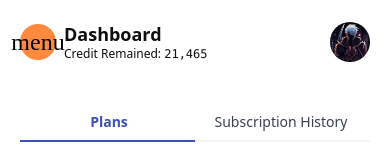
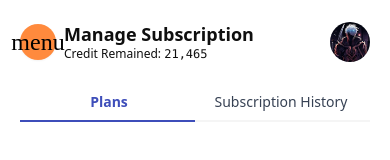
Before and after one commit to Editdeckpro/EDP, a Next.js app: page /subscription in a window 390 px wide. Shown: the top 160 px of the page. Built offline with nearby package versions, Linux system fonts and the light colour scheme; a web font is replaced by a local one.

Commit message:
Made the header title dynamic - 2

```diff
--- a/src/app/(dashboard)/layout.tsx
+++ b/src/app/(dashboard)/layout.tsx
@@ -10,7 +10,7 @@ const Layout: FC<LayoutProps> = ({ children }) => {
     <main className="flex relative flex-col lg:flex-row">
       <div className="hidden lg:block bg-[#3E4EBA]/30 absolute top-0 left-0 w-52 h-52 rounded-full blur-3xl -z-10" />
       <div className="hidden lg:block bg-[#FF8A3D]/30 absolute bottom-0 left-0 w-52 h-52 rounded-full blur-3xl -z-10" />
-      <section className="p-5 lg:pr-0 min-w-1/4 ">
+      <section className="hidden lg:block p-5 lg:pr-0 min-w-1/4 ">
         <Sidebar />
       </section>
       <section className="p-5 space-y-5  w-full">
--- a/src/components/layout/header.tsx
+++ b/src/components/layout/header.tsx
@@ -6,6 +6,7 @@ import GIcon from "../g-icon";
 import Link from "next/link";
 import { usePathname } from "next/navigation";
 import { sidebarSections } from "./sidebar-content";
+import { MobileNavSheet } from "./sidebar";
 
 export default function DashboardHeader() {
   const pathname = usePathname();
@@ -17,6 +18,7 @@ export default function DashboardHeader() {
   const title = activeLink?.text ?? "Dashboard";
 
   return (
+    <>
       <header className="hidden justify-between lg:flex items-center">
         <h1 className="text-lg font-bold">{title}</h1>
         <div className="flex items-center gap-2">
@@ -26,7 +28,9 @@ export default function DashboardHeader() {
               <GIcon name="toll" />
             </div>
             <div className="text-xs">
-            <div className="leading-tight text-gray-600">Credits Remained</div>
+              <div className="leading-tight text-gray-600">
+                Credits Remained
+              </div>
               <div className="font-semibold text-xs leading-tight text-primary">
                 21,465
               </div>
@@ -48,5 +52,26 @@ export default function DashboardHeader() {
           </Link>
         </div>
       </header>
+      <header className="lg:hidden block">
+        <nav className=" flex items-center gap-2 justify-between">
+          <div className="flex gap-2 items-center">
+            <MobileNavSheet />
+            <div className="-space-y-2">
+              <h1 className="font-bold text-lg ">{title}</h1>
+              <span className="text-xs ">
+                Credit Remained: <samp>21,465</samp>
+              </span>
+            </div>
+          </div>
+          <Image
+            src="/images/pfp.jpg"
+            width={40}
+            height={40}
+            alt="pfp image"
+            className="rounded-full"
+          />
+        </nav>
+      </header>
+    </>
   );
 }
--- a/src/components/layout/sidebar.tsx
+++ b/src/components/layout/sidebar.tsx
@@ -1,8 +1,4 @@
 "use client";
-import Image from "next/image";
-import GIcon from "../g-icon";
-import { Button } from "../ui/button";
-import SidebarContent from "./sidebar-content";
 import {
   Sheet,
   SheetContent,
@@ -11,41 +7,25 @@ import {
   SheetTitle,
   SheetTrigger,
 } from "@/components/ui/sheet";
+import { usePathname } from "next/navigation";
 import { useEffect, useState } from "react";
-import { usePathname } from "next/navigation";
+import GIcon from "../g-icon";
+import { Button } from "../ui/button";
+import SidebarContent from "./sidebar-content";
 
 const Sidebar = ({}) => {
   return (
     <>
-      <aside className="hidden lg:block p-5 bg-white border w-full rounded-3xl min-h-dvh space-y-5 text-sm text-gray-700 font-medium">
+      <aside className="p-5 bg-white border w-full rounded-3xl min-h-dvh space-y-5 text-sm text-gray-700 font-medium">
         <SidebarContent />
       </aside>
-      <header className="lg:hidden block">
-        <nav className=" flex items-center gap-2 justify-between">
-          <div className="flex gap-2 items-center">
-            <MobileNavSheet />
-            <div className="-space-y-2">
-              <h1 className="font-bold text-lg ">Dashboard</h1>
-              <span className="text-xs ">
-                Credit Remained: <samp>21,465</samp>
-              </span>
-            </div>
-          </div>
-          <Image
-            src="/images/pfp.jpg"
-            width={40}
-            height={40}
-            alt="pfp image"
-            className="rounded-full"
-          />
-        </nav>
-      </header>
     </>
   );
 };
 export default Sidebar;
 
-const MobileNavSheet = () => {
+// This will be used in the header file for responsive layout
+export const MobileNavSheet = () => {
   const [open, setOpen] = useState(false);
   const pathname = usePathname();
 
```
Lines whose indentation alone changed are shown as unchanged.
